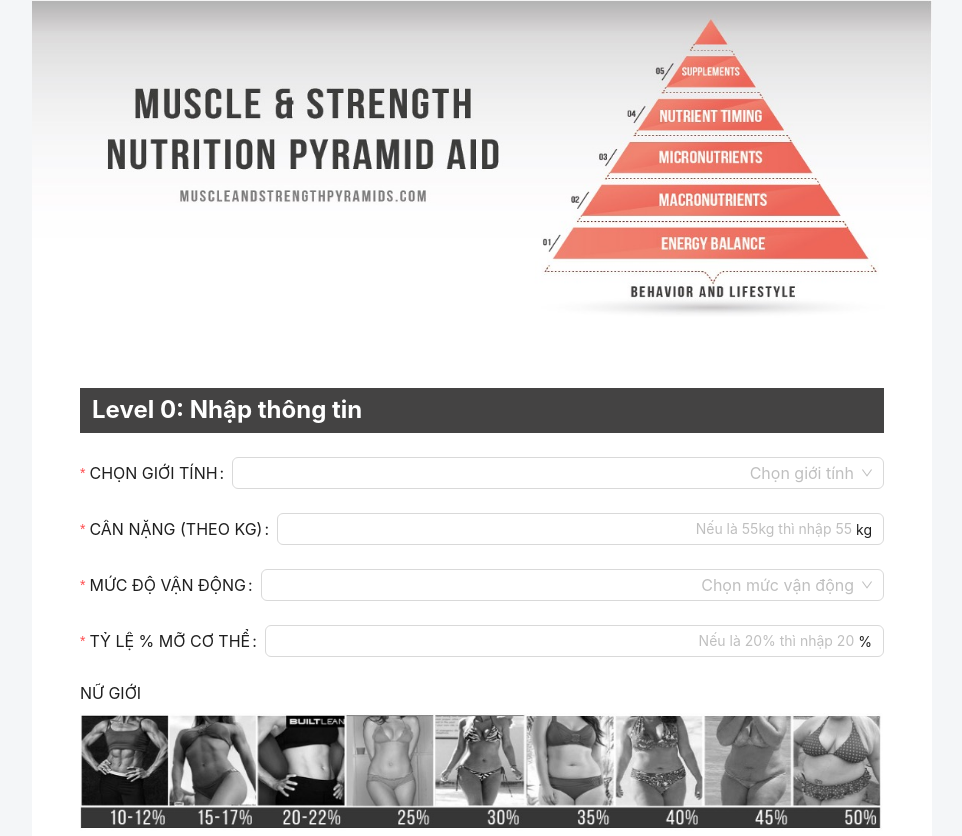
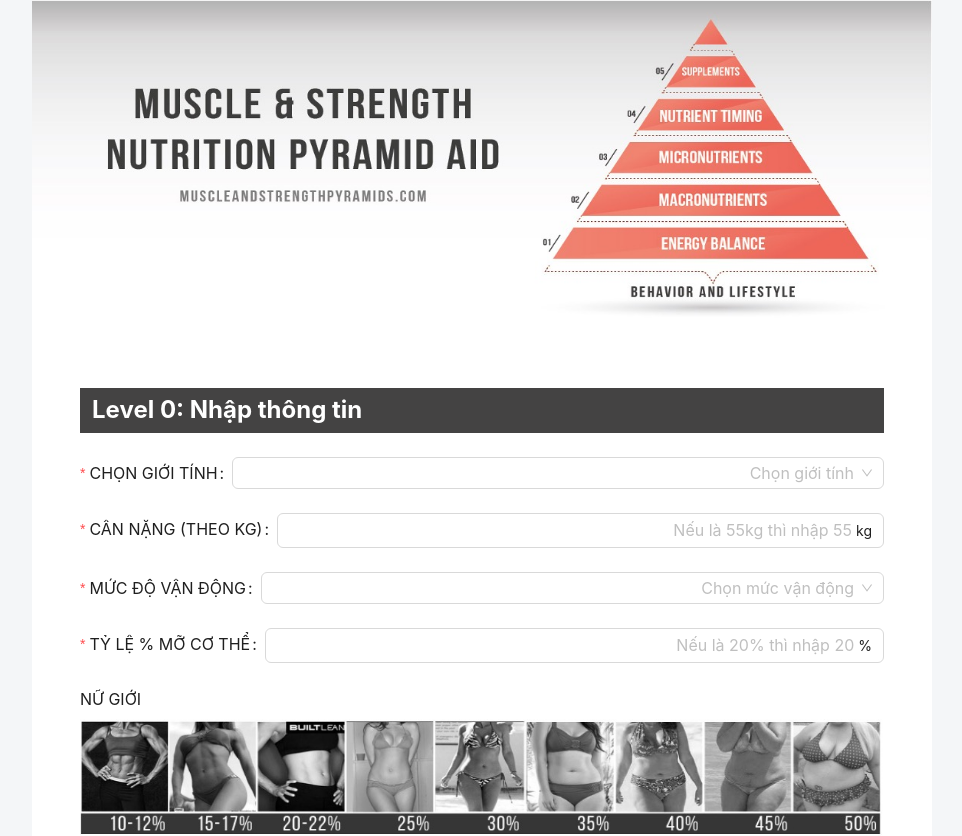
Before and after one commit to phuongez/Nutrition-Tool-Eric, a React (Vite) app: page / in a window 1280 px wide. Shown: the top 836 px of the page, without its empty margins (158-1120 px from the left). Built offline with nearby package versions, Linux system fonts and the light colour scheme.

Commit message:
Update App.css

```diff
--- a/src/App.css
+++ b/src/App.css
@@ -22,6 +22,10 @@
   color: white;
   padding-left: .5em;
   padding-block: .2em;
+}
+
+input {
+  font-size: 16px !important;
 }
 
 input, select, option {
```
